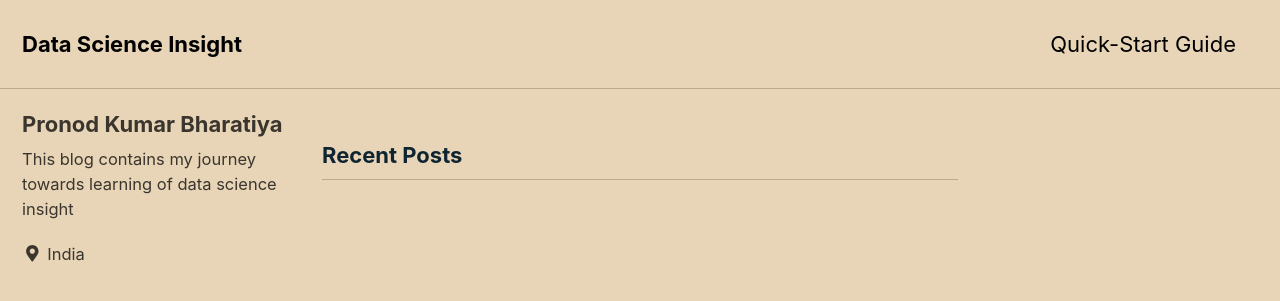
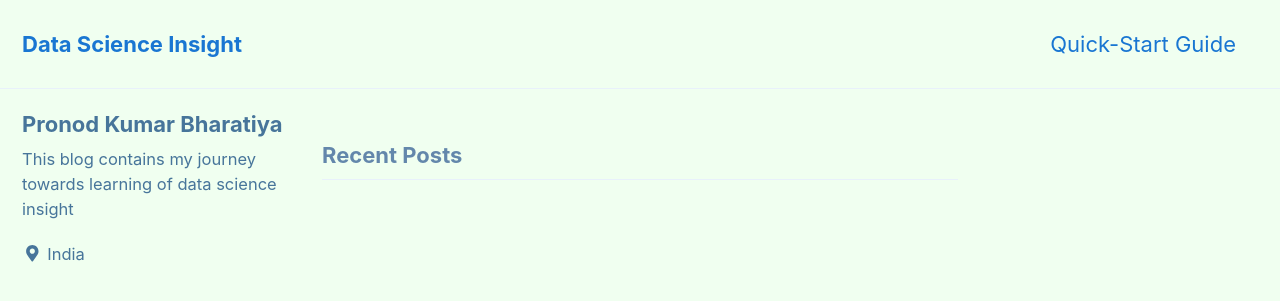
Before and after one commit to dsinsight/dsinsight.github.io, a Jekyll site: the page built from index.html, in a window 1280 px wide and 900 px high. Shown: the top 301 px of the window. Built offline with Jekyll 4.4.1, drawn with Linux system fonts in a browser that asks for light colours; cached includes are drawn as plain includes; nearby versions of some CDN libraries; the list of posts is cut into pages by our own code.

Commit message:
new github page

```diff
--- a/_config.yml
+++ b/_config.yml
@@ -12,7 +12,7 @@
 
 # theme                  : "minimal-mistakes-jekyll"
 # remote_theme           : "mmistakes/minimal-mistakes"
-minimal_mistakes_skin    : "sunrise" #"default" , "aqua", "contrast", "dark", "dirt", "neon", "mint", "plum", "air"
+minimal_mistakes_skin    : "aqua" #"default" ,"sunrise", "contrast", "dark", "dirt", "neon", "mint", "plum", "air"
 
 # Site Settings
 locale                   : "en-IN"
```
